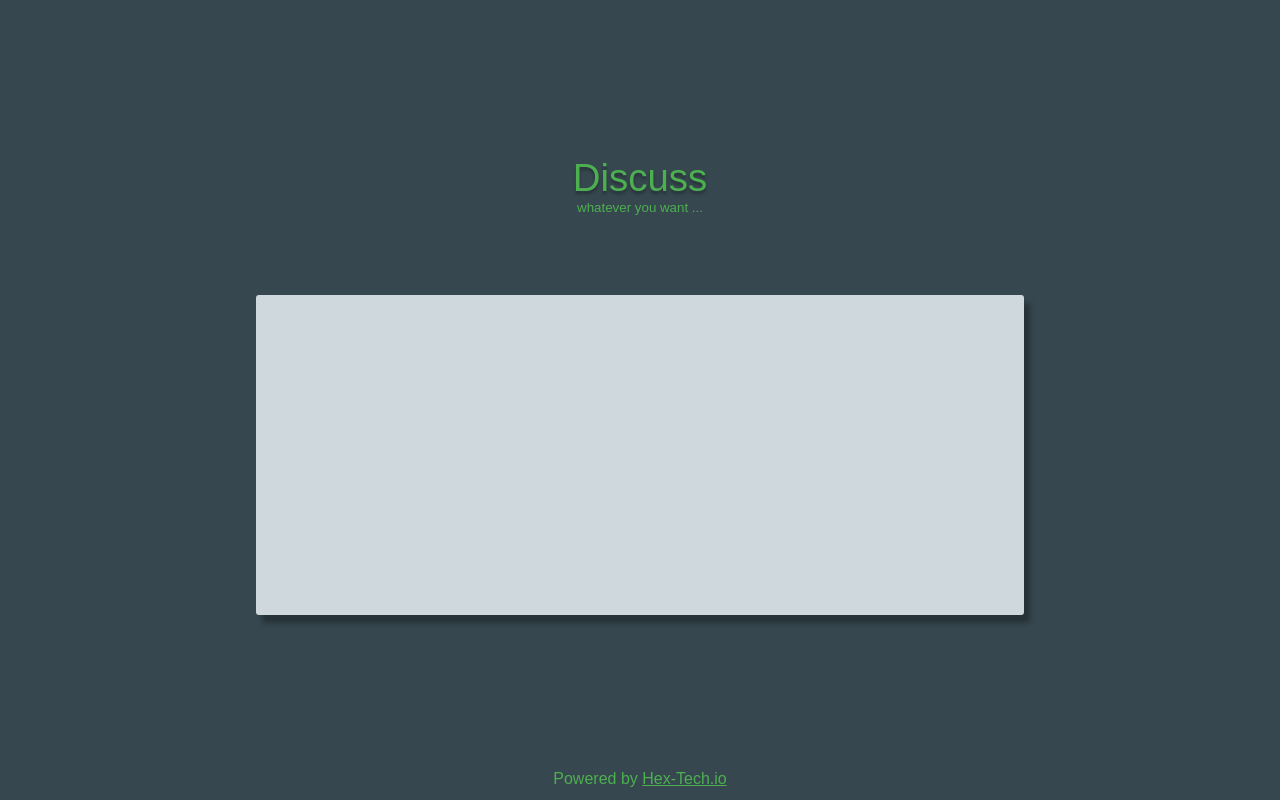
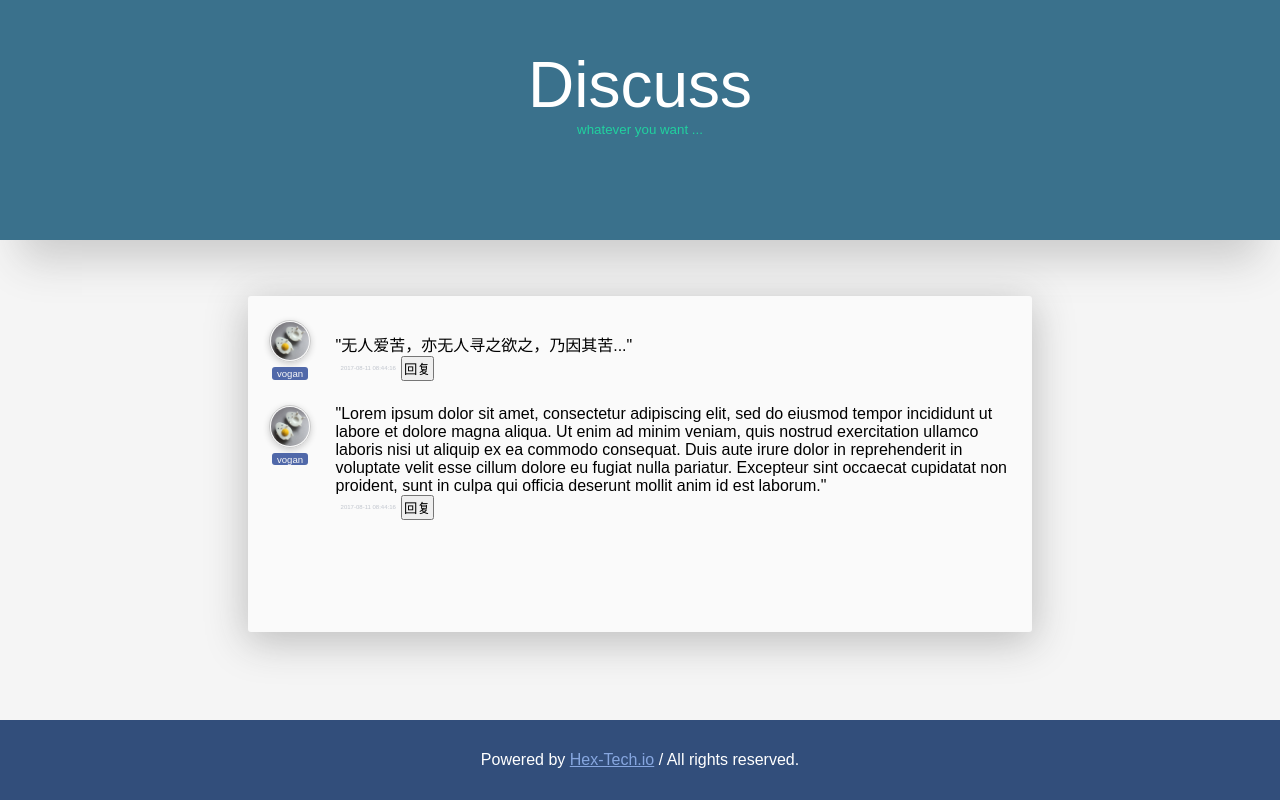
Before and after one commit to hex-tech-discuss/homepage, a website: page index.html in a window 1280 px wide. Drawn offline with Linux system fonts and the light colour scheme.

Commit message:
1.增加stylus的编码方式 2.增加浏览器自动监视刷新

```diff
--- a/gulpfile.js
+++ b/gulpfile.js
@@ -1,14 +1,30 @@
 var gulp = require('gulp')
+var browserSync = require('browser-sync').create()
+var reload      = browserSync.reload
 var cssmin = require('gulp-cssmin')
 var rename = require('gulp-rename')
+var data = require('gulp-data')
+var stylus = require('gulp-stylus')
 
-gulp.task('miniFiles', function () {
-  gulp.src('static/css/*.css')
+gulp.task('browser-sync', function() {
+  browserSync.init({
+    server: './'
+  })
+
+  gulp.watch('static/css/*.styl', ['styles'])
+  gulp.watch('index.html').on('change', reload)
+})
+
+gulp.task('styles', function () {
+  return gulp.src('static/css/*.styl')
+    .pipe(stylus())
+    .pipe(gulp.dest('dist/css'))
     .pipe(cssmin())
     .pipe(rename({ suffix: '.min'}))
-    .pipe(gulp.dest('dist'))
+    .pipe(gulp.dest('dist/css'))
+    .pipe(reload({stream: true}))
 })
 
-gulp.task('watch', function () {
-  gulp.watch('static/css/*.css', ['miniFiles'])
+gulp.task('default', function () {
+  gulp.start('browser-sync')
 })
--- a/index.html
+++ b/index.html
@@ -5,19 +5,69 @@
     <meta charset="utf-8">
     <meta name="viewport" content="width=device-width, initial-scale=1">
     <title>Discess Hex-Tech</title>
-    <link rel="stylesheet" href="./dist/default.min.css">
+    <link rel="stylesheet" href="./dist/css/default.min.css">
+    <link rel="stylesheet" href="./dist/css/hex-tech-discuss.min.css">
 </head>
 
 <body>
   <main>
-    <h1 class="title">Discuss</h1>
-    <small class="sub-title">whatever you want <span class="blink">...</span></small>
-    <div class="demo">
-
+    <div class="top">
+      <span class="title">Discuss</span>
+      <small class="sub-title">whatever you want <span class="blink">...</span></small>
+    </div>
+    <div class="demo hex-tech-discuss">
+      <article>
+        <div class="hex-tech-head">
+          <div class="hex-tech-avatar">
+            <img src="./static/images/egg.jpg" alt="avatar">
+          </div>
+          <div class="hex-tech-author">
+            <span>vogan</span>
+          </div>
+        </div>
+        <div class="hex-tech-comment">
+          <div class="hex-tech-content">
+            "无人爱苦，亦无人寻之欲之，乃因其苦..."
+          </div>
+          <div class="hex-tech-tools">
+            <div class="hex-tech-timestamp">
+              <span>2017-08-11 08:44:16</span>
+            </div>
+            <div class="hex-tech-reply">
+              <button>回复</button>
+            </div>
+          </div>
+        </div>
+      </article>
+      <article>
+        <div class="hex-tech-head">
+          <div class="hex-tech-avatar">
+            <img src="./static/images/egg.jpg" alt="avatar">
+          </div>
+          <div class="hex-tech-author">
+            <span>vogan</span>
+          </div>
+        </div>
+        <div class="hex-tech-comment">
+          <div class="hex-tech-content">
+            "Lorem ipsum dolor sit amet, consectetur adipiscing elit, sed do eiusmod tempor incididunt ut labore et dolore magna aliqua. Ut enim ad minim veniam, quis nostrud exercitation ullamco laboris nisi ut aliquip ex ea commodo consequat. Duis aute irure dolor in reprehenderit in voluptate velit esse cillum dolore eu fugiat nulla pariatur. Excepteur sint occaecat cupidatat non proident, sunt in culpa qui officia deserunt mollit anim id est laborum."
+          </div>
+          <div class="hex-tech-tools">
+            <div class="hex-tech-timestamp">
+              <span>2017-08-11 08:44:16</span>
+            </div>
+            <div class="hex-tech-reply">
+              <button>回复</button>
+            </div>
+          </div>
+        </div>
+      </article>
     </div>
   </main>
   <footer>
-    Powered by <a href="https://hex-tech.io" target="_blank">Hex-Tech.io</a>
+    <div>
+      Powered by <a href="https://hex-tech.io" target="_blank">Hex-Tech.io</a> / All rights reserved.
+    </div>
   </footer>
 </body>
 
--- /dev/null
+++ b/static/css/default.styl
@@ -0,0 +1,63 @@
+border-radius()
+  -webkit-border-radius arguments
+  -moz-border-radius arguments
+  border-radius arguments
+*
+  padding: 0
+  margin: 0
+  font-family: PingFang SC, Lantinghei SC, Microsoft Yahei, Hiragino Sans GB, Microsoft Sans Serif, WenQuanYi Micro Hei, sans-serif
+@keyframes twinkling
+  0%
+    opacity: 1
+  100%
+    opacity: 0
+body
+  width: 100vw
+  background: #F5F5F5
+  min-height: 100vh
+  main
+    overflow: hidden
+    min-height: 90vh
+    display: flex
+    flex-direction: column
+    align-items: center
+    .demo
+      margin-top: 7vh
+    .top
+      background: #3A718C
+      height: 30vh
+      width: 100vw
+      justify-content: flex-start
+      box-shadow: 0 40px 40px -20px #CCC
+      *
+        display: block
+        color: #FFF
+        text-align: center
+      .title
+        font-size: 5vmax
+        font-weight: lighter
+        justify-content: center
+        margin-top: 6vh
+      .sub-title
+        color: #21D19F
+        .blink
+          display inline-block
+          animation: twinkling 1s infinite ease-in-out
+          color: #21D19F
+footer
+  text-align: center
+  height: 10vh
+  background: #324E7B
+  color: #FFF
+  display flex
+  div
+    margin auto
+    a
+      color: #86A6DF
+@media (max-width: 600px)
+  main
+    .title
+      font-size: 7vmax
+  main
+    .demo
+      margin-top: 3vh
--- /dev/null
+++ b/static/css/hex-tech-discuss.styl
@@ -0,0 +1,82 @@
+.hex-tech-discuss
+  width: 60vw
+  min-height: 40vh
+  padding: 1vh
+  background: #FAFAFA
+  border-radius: 3px
+  box-shadow: 0 8px 40px 2px #BDBDBD
+  article
+    margin: 1vh 0
+    padding: 1vh 0
+    display: flex
+    align-items: top
+
+.hex-tech-head
+  .hex-tech-avatar
+    border-radius: 50%
+    width: 3vmax
+    height: 3vmax
+    border: 1px solid #CCC
+    overflow: hidden
+    box-shadow: 0 2px 6px #CCC
+    padding: 1px
+    justify-content: flex-start
+    margin: 0 1vw
+    cursor: pointer
+    transition: box-shadow 0.8s
+    flex: 0 0 3vmax
+    &:hover
+      box-shadow: 0 2px 10px #757575
+    img
+      border-radius: 50%
+      width: 100%
+  .hex-tech-author
+    justify-content: center
+    text-align: center
+    margin-top: 0.1vh
+    span
+      background: #5068A9
+      border-radius: 3px
+      padding: 0.1vh 0.4vw
+      font-size: 0.6em
+      color: #F8F8F8
+
+.hex-tech-comment
+  justify-content: flex-end
+  padding: 0 0.9vmax
+  display: flex
+  flex-direction: column
+  .hex-tech-content
+    align-self: flex-start
+  .hex-tech-tools
+    display: flex
+    .hex-tech-reply
+      justify-content: flex-end
+      button
+        padding: 1px
+        cursor: pointer
+    .hex-tech-timestamp
+      justify-content: flex-start
+      span
+        font-size: 0.1em
+        border-radius: 3px
+        padding: 0.1vh 0.4vw
+        color: #C0C5CD
+
+@media (max-width: 768px)
+  .hex-tech-discuss
+    width: 80vw
+    min-height: 50vh
+    margin: 5vh 0
+    article
+      flex-wrap: wrap
+      border-bottom: 1px solid #D8DDEF
+      margin: 2vh 0
+      &:last-child
+        border: none
+      .hex-tech-avatar
+        width: 6vmax
+        height: 6vmax
+        flex: 0 0 6vmax
+      .hex-tech-content
+        margin: 3vh 1vw
```
Also changed, not shown: package.json (+6 -2 lines), dist/css/default.css (added), dist/css/default.min.css (added), dist/css/hex-tech-discuss.css (added), dist/css/hex-tech-discuss.min.css (added), dist/default.min.css (deleted), readme.md, static/css/default.css (deleted), static/images/egg.jpg (added), 1 other file.
